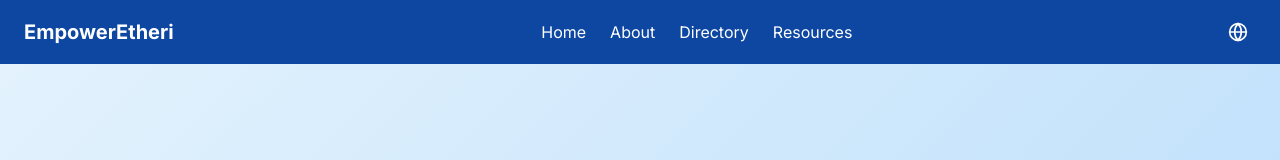
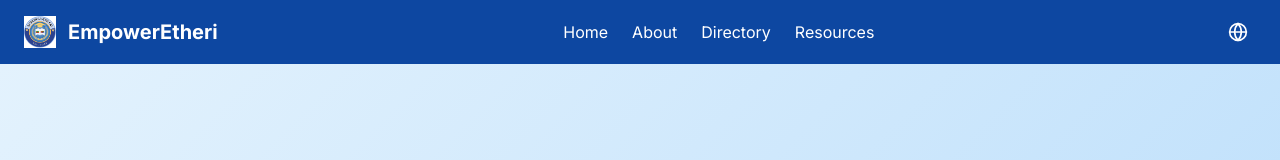
Before and after one commit to mikeiioo/EmpowerEthEriWebsite, a React (Vite) app: page / in a window 1280 px wide. Shown: the top 160 px of the page. Built offline with nearby package versions, Linux system fonts and the light colour scheme.

Commit message:
Add logo to navbar
Adds the EmpowerEthEri logo to the left of the title in the navbar.

```diff
--- a/src/components/Navbar.tsx
+++ b/src/components/Navbar.tsx
@@ -1,3 +1,4 @@
+
 import React, { useState } from 'react';
 import { Link } from 'react-router-dom';
 import { useLanguage } from '../context/LanguageContext';
@@ -33,7 +34,12 @@ const Navbar = () => {
     <nav className="relative bg-etheri-blue text-white shadow-md">
       <div className="container px-4 md:px-6 mx-auto">
         <div className="flex justify-between items-center h-16">
-          <Link to="/" className="flex items-center space-x-2">
+          <Link to="/" className="flex items-center space-x-3">
+            <img
+              src="/lovable-uploads/9353e02f-5e51-44e4-b479-8f7b7ccdafb5.png"
+              alt="EmpowerEtheri Logo"
+              className="w-8 h-8"
+            />
             <span className="text-xl font-bold">EmpowerEtheri</span>
           </Link>
 
```
Also changed, not shown: public/lovable-uploads/9353e02f-5e51-44e4-b479-8f7b7ccdafb5.png (added).
